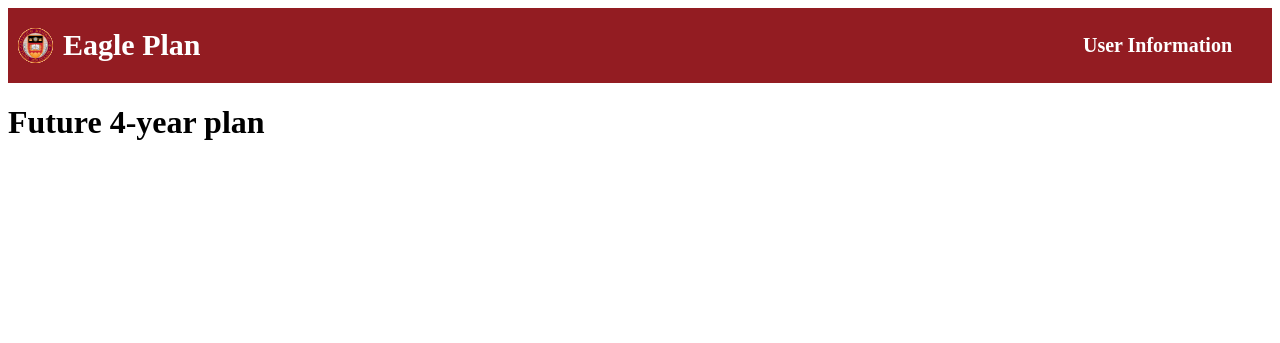
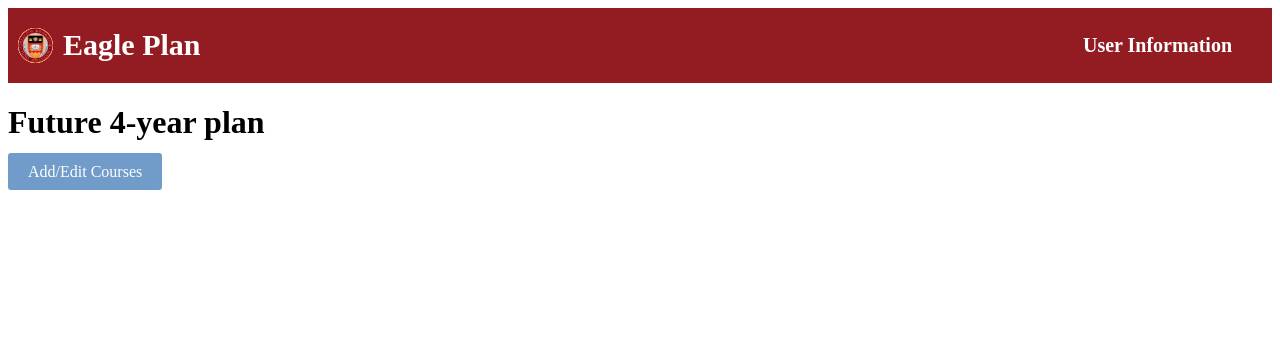
Before and after one commit to momokaiwase/EaglePlan, a Django app: page /futureplan/ in a window 1280 px wide. Shown: the top 343 px of the page. Run offline with Django 5.2, Linux system fonts and the light colour scheme; some libraries are stand-ins or nearby versions.

Commit message:
connect courses page to futureplan page

```diff
--- a/Plan/urls.py
+++ b/Plan/urls.py
@@ -18,5 +18,7 @@ urlpatterns = [
     path('landing/', views.landing_view, name='landing'),
     path('profile/', views.profile_view, name='profile'),
     path('futureplan/', views.future_plan_view, name='futureplan'),
+    path('courses/', views.courses_view, name='courses'),
+
     path("logout", views.logout_view)
 ]
--- a/Plan/views.py
+++ b/Plan/views.py
@@ -70,6 +70,9 @@ def profile_view(request):
 def future_plan_view(request):
     return render(request, 'futureplan.html', {})
 
+def courses_view(request):
+    return render(request, 'courses.html', {})
+
 def logout_view(request):
     logout(request)
     return redirect("/")
--- /dev/null
+++ b/static/futureplan.css
@@ -0,0 +1,13 @@
+.courses-button {
+    background-color: #719cca;
+    color: #fff;
+    border: none;
+    padding: 10px 20px;
+    border-radius: 3px;
+    cursor: pointer;
+    transition: background-color 0.3s ease;
+}
+
+.courses-button:hover {
+    background-color: #2979ce;
+}
--- a/templates/futureplan.html
+++ b/templates/futureplan.html
@@ -4,12 +4,14 @@
 <!DOCTYPE html>
 <html lang="en">
 {% block content %}
+<link rel="stylesheet" href="{% static 'futureplan.css' %}">
 <head>
     <meta charset="UTF-8">
     <title>Profile</title>
 </head>
 <body>
     <h1>Future 4-year plan</h1>
+    <a href="{% url 'Plan:courses' %}" class="courses-button">Add/Edit Courses</a>
 </body>
 </html>
 {% endblock %}
```
